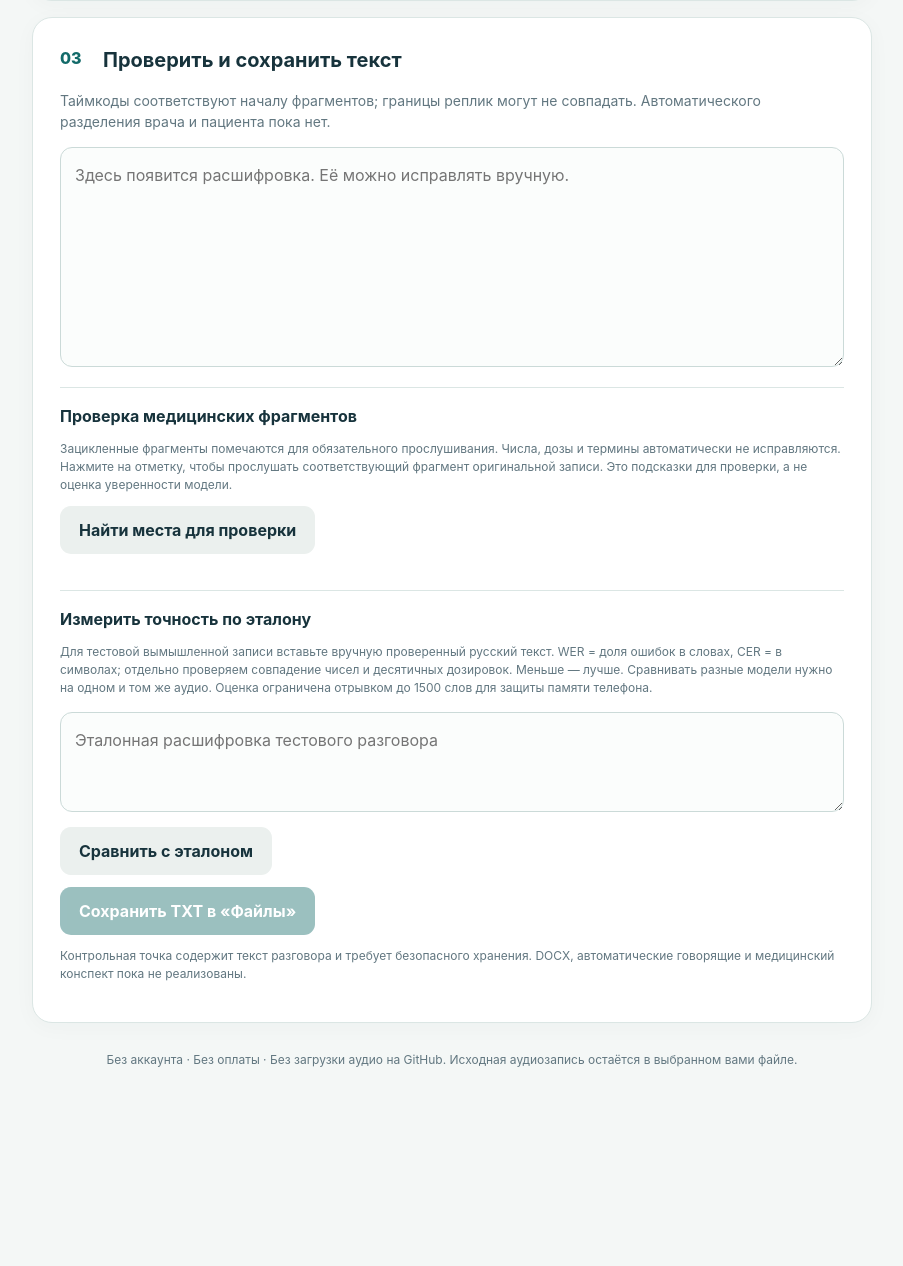
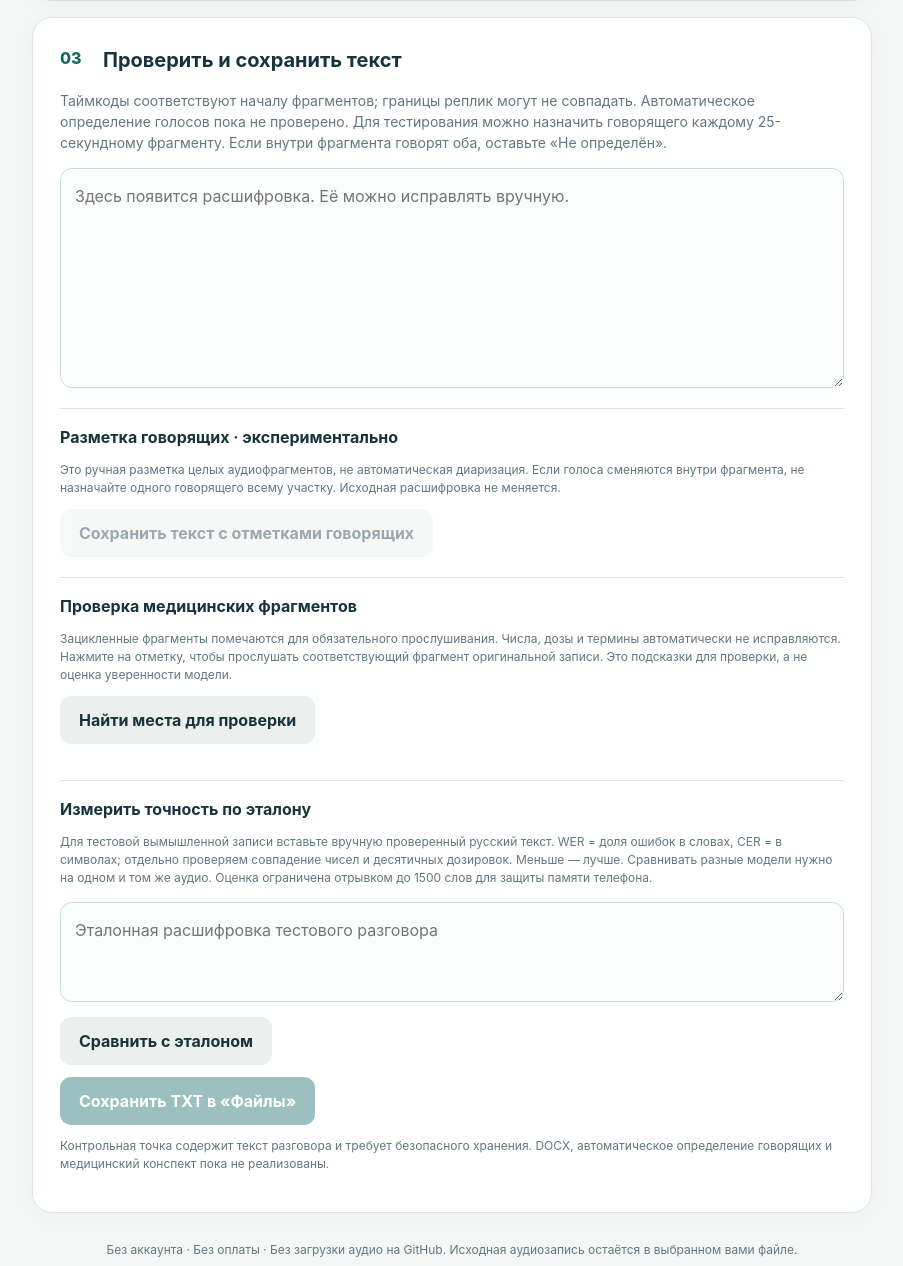
Before and after one commit to antonschtrading-prog/medpriem, a website with bundled scripts: page site/index.html in a window 1280 px wide. Shown: the part 1454-2720 px from the top of the page, without its empty margins (188-1091 px from the left). Before the commit the page ends 2595 px from the top, so only its background shows below. Built offline with nearby package versions, Linux system fonts and the light colour scheme.

Commit message:
Add honest speaker review UI

```diff
--- a/site/index.html
+++ b/site/index.html
@@ -10,7 +10,7 @@
 </head>
 <body>
   <main class="shell">
-    <header class="header"><div class="mark" aria-hidden="true">◈</div><div><h1>МедПриём</h1><p>Аудиозапись → текст. На вашем устройстве.</p></div><span class="stage">Прототип 0.4</span></header>
+    <header class="header"><div class="mark" aria-hidden="true">◈</div><div><h1>МедПриём</h1><p>Аудиозапись → текст. На вашем устройстве.</p></div><span class="stage">Прототип 0.5</span></header>
     <section class="hero">
       <p class="eyebrow">ЭКСПЕРИМЕНТАЛЬНЫЙ РЕЖИМ</p>
       <h2>Расшифруйте запись приёма без сервера и подписок</h2>
@@ -42,7 +42,7 @@
       </div>
     </section>
     <section class="panel" aria-labelledby="step3"><span class="number">03</span><h3 id="step3">Проверить и сохранить текст</h3>
-      <p class="muted">Таймкоды соответствуют началу фрагментов; границы реплик могут не совпадать. Автоматического разделения врача и пациента пока нет.</p>
+      <p class="muted">Таймкоды соответствуют началу фрагментов; границы реплик могут не совпадать. Автоматическое определение голосов пока не проверено. Для тестирования можно назначить говорящего каждому 25-секундному фрагменту. Если внутри фрагмента говорят оба, оставьте «Не определён».</p>
       <textarea id="transcript" spellcheck="true" placeholder="Здесь появится расшифровка. Её можно исправлять вручную." aria-label="Текст расшифровки"></textarea>
       <p id="note" class="tiny" aria-live="polite"></p>
       <div class="review-box" id="comparison-box" hidden><h4>Предыдущая расшифровка</h4>
@@ -50,6 +50,7 @@
         <textarea id="previous-transcript" readonly aria-label="Предыдущая расшифровка"></textarea>
         <p class="tiny">Сравнение в пределах открытой вкладки. Перед закрытием скачайте нужные результаты в TXT. Предыдущий текст не отправляется на сервер.</p>
       </div>
+      <div class="review-box" id="speaker-box"><h4>Разметка говорящих · экспериментально</h4><p class="tiny">Это ручная разметка целых аудиофрагментов, не автоматическая диаризация. Если голоса сменяются внутри фрагмента, не назначайте одного говорящего всему участку. Исходная расшифровка не меняется.</p><div id="speaker-list" class="speaker-list"></div><button type="button" id="speaker-save" class="secondary" disabled>Сохранить текст с отметками говорящих</button></div>
       <div class="review-box"><h4>Проверка медицинских фрагментов</h4>
         <p class="tiny">Зацикленные фрагменты помечаются для обязательного прослушивания. Числа, дозы и термины автоматически не исправляются. Нажмите на отметку, чтобы прослушать соответствующий фрагмент оригинальной записи. Это подсказки для проверки, а не оценка уверенности модели.</p>
         <button type="button" class="secondary" id="review-run">Найти места для проверки</button>
@@ -62,7 +63,7 @@
         <p id="benchmark-result" class="status" role="status"></p>
       </div>
       <button type="button" id="save" class="primary" disabled>Сохранить TXT в «Файлы»</button>
-      <p class="tiny">Контрольная точка содержит текст разговора и требует безопасного хранения. DOCX, автоматические говорящие и медицинский конспект пока не реализованы.</p>
+      <p class="tiny">Контрольная точка содержит текст разговора и требует безопасного хранения. DOCX, автоматическое определение говорящих и медицинский конспект пока не реализованы.</p>
     </section>
     <footer><p>Без аккаунта · Без оплаты · Без загрузки аудио на GitHub. Исходная аудиозапись остаётся в выбранном вами файле.</p></footer>
   </main>
```
